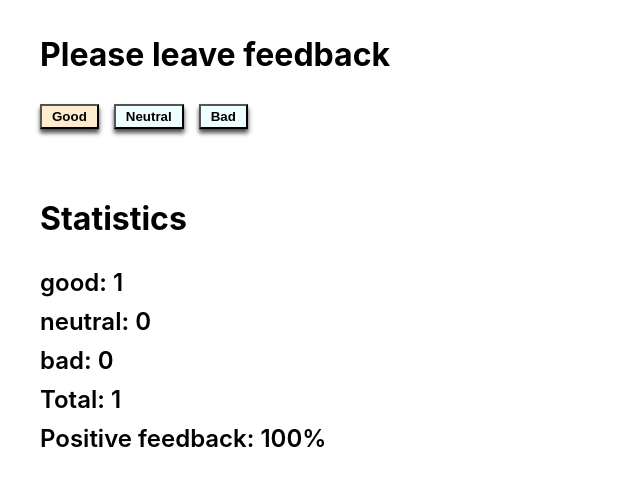
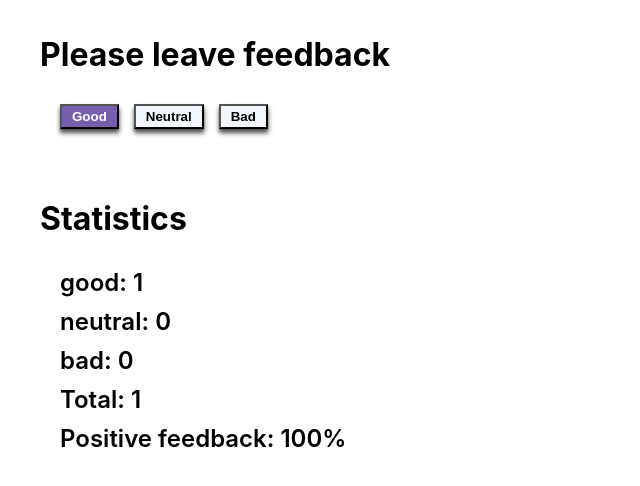
Before and after one commit to uncle-Stas/goit-react-hw-04-feedback, a React (Create React App) app: page / in a window 1280 px wide. Both pictures are taken after a click on the button "Good". Shown: the top 486 px of the page, without its empty margins (0-640 px from the left). Built offline with nearby package versions, Linux system fonts and the light colour scheme.

Commit message:
fixed style

```diff
--- a/src/components/FeedbackOptions/FeedbackOptions.module.css
+++ b/src/components/FeedbackOptions/FeedbackOptions.module.css
@@ -1,22 +1,25 @@
 .btnWrapper {
+  margin-left: 20px;
   display: flex;
   gap: 15px;
 }
 
 .feedbackBtn {
   padding: 3px 10px;
-  background-color: #f0ffff;
+  background-color: #f1f7fc;
   font-weight: 700;
   text-transform: capitalize;
   box-shadow: 0px 1px 1px rgba(0, 0, 0, 0.12), 0px 4px 4px rgba(0, 0, 0, 0.6),
     1px 4px 6px rgba(0, 0, 0, 0.16);
-  transition: background-color linear 300ms, box-shadow linear 100ms;
+  transition: background-color linear 300ms, box-shadow linear 100ms,
+    color linear 300ms;
 }
 
 .feedbackBtn:hover,
 .feedbackBtn:focus {
-  background-color: #ffebcd;
+  background-color: #7660ad;
   cursor: pointer;
+  color: #ffffff;
 }
 
 .feedbackBtn:active {
--- a/src/components/Notification/Notification.module.css
+++ b/src/components/Notification/Notification.module.css
@@ -1,4 +1,5 @@
 .text {
+  margin-left: 20px;
   font-size: 26px;
   font-weight: 600;
 }
--- a/src/components/Statistics/Statistics.jsx
+++ b/src/components/Statistics/Statistics.jsx
@@ -2,7 +2,7 @@ import css from './Statistics.module.css';
 
 const Statistics = ({ dataStats, options, total, positivePercentage }) => {
   return (
-    <ul>
+    <ul className={css.statsList}>
       {options.map(option => {
         return (
           <li key={option} className={css.statsItem}>
--- a/src/components/Statistics/Statistics.module.css
+++ b/src/components/Statistics/Statistics.module.css
@@ -1,3 +1,7 @@
+.statsList {
+  margin-left: 20px;
+}
+
 .statsItem {
   font-size: 24px;
   font-weight: 600;
```
